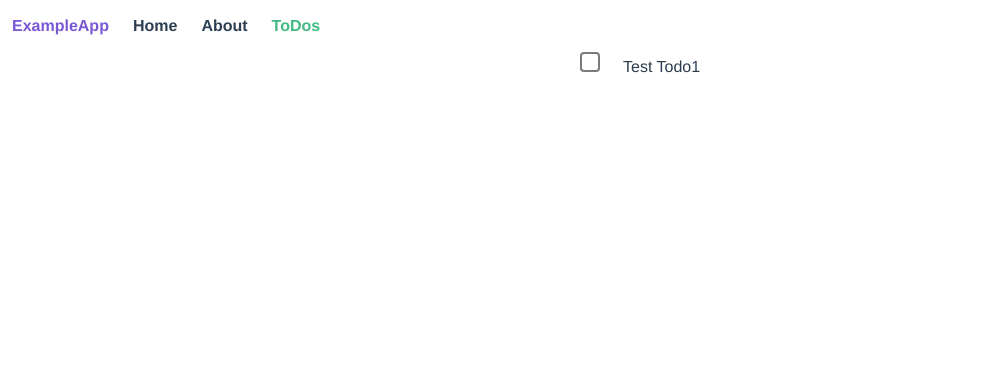
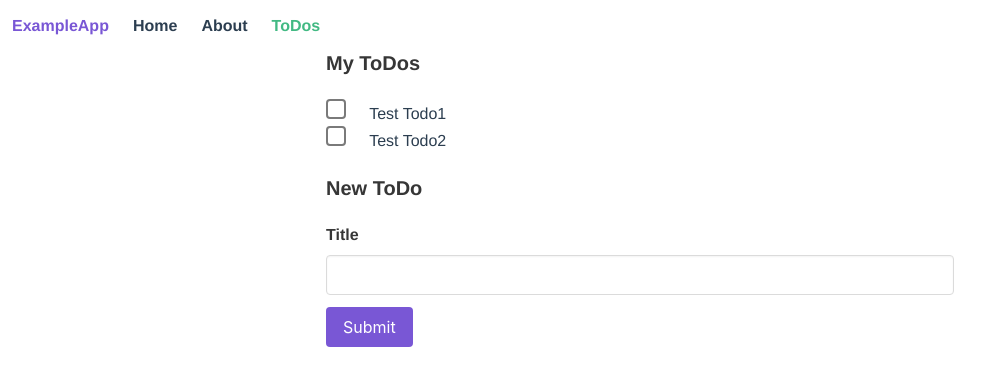
Before and after one commit to CJCarns/TodoProj, a Vue app in the folder webapp/: page /todos in a window 1280 px wide. Shown: the top 386 px of the page, without its empty margins (0-1004 px from the left). Built offline with nearby package versions, Linux system fonts and the light colour scheme.

Commit message:
added todo example with persistance

```diff
--- a/webapp/package.json
+++ b/webapp/package.json
@@ -15,7 +15,8 @@
     "core-js": "^2.6.5",
     "vue": "^2.6.10",
     "vue-router": "^3.0.3",
-    "vuex": "^3.0.1"
+    "vuex": "^3.0.1",
+    "vuex-persist": "^2.1.0"
   },
   "devDependencies": {
     "@vue/cli-plugin-babel": "^3.11.0",
--- a/webapp/src/App.vue
+++ b/webapp/src/App.vue
@@ -21,7 +21,6 @@
   font-family: "Avenir", Helvetica, Arial, sans-serif;
   -webkit-font-smoothing: antialiased;
   -moz-osx-font-smoothing: grayscale;
-  text-align: center;
   color: #2c3e50;
 }
 .nav {
--- a/webapp/src/store.js
+++ b/webapp/src/store.js
@@ -1,18 +1,39 @@
 import Vue from "vue";
 import Vuex from "vuex";
+import VuexPersist from "vuex-persist";
 
 Vue.use(Vuex);
 
+const vuexPersist = new VuexPersist({
+  key: "project-template",
+  storage: window.localStorage
+});
+
 export default new Vuex.Store({
+  plugins: [vuexPersist.plugin],
   state: {
     todos: [
       {
         id: 1,
         done: false,
         title: "Test Todo1"
+      },
+      {
+        id: 2,
+        done: false,
+        title: "Test Todo2"
       }
     ]
   },
-  mutations: {},
-  actions: {}
+  mutations: {
+    addToDo(state, todo) {
+      state.todos = [...state.todos, {...todo, done: false, id: state.todos.length+1}];
+    }
+  },
+  actions: {
+    addToDo({ commit }, toDo) {
+      debugger;
+      commit("addToDo", toDo);
+    }
+  }
 });
--- a/webapp/src/views/ToDos.vue
+++ b/webapp/src/views/ToDos.vue
@@ -1,8 +1,32 @@
 <template>
   <div class="todos">
-    <template v-for="todo in todos">
-      <ToDo :key="todo.id" :todo="todo" />
-    </template>
+    <div class="columns is-centered">
+      <div class="column is-half is-block">
+          <h5 class="is-5 title">My ToDos</h5>
+      </div>
+    </div>
+    <div class="columns is-centered">
+      <div class="column is-half">
+        <template v-for="todo in todos">
+          <ToDo :key="todo.id" :todo="todo" />
+        </template>
+      </div>
+    </div>
+    <section class="newTodo columns is-centered">
+      <div class="column is-half">
+        <h5 class="title is-5">New ToDo</h5>
+        <form v-on:submit.prevent="onSubmit">
+          <b-field label="Title">
+            <b-input v-model="newTodo.title"/>
+          </b-field>
+          <b-field>
+          <div class="control is-block">
+            <input type="submit" class="button is-link" value="Submit"/>
+          </div>
+          </b-field>
+        </form>
+      </div>
+    </section>
   </div>
 </template>
 
@@ -10,14 +34,29 @@
 import ToDo from "@/components/ToDo.vue";
 export default {
   name: "ToDos",
+  data: function() {
+    return {
+      newTodo: {
+        title: null
+      }
+    };
+  },
   computed: {
     todos() {
-      console.log("state", this.$store.state.todos);
       return this.$store.state.todos;
     }
   },
   components: {
     ToDo
+  },
+  methods: {
+    onSubmit () {
+      this.$store.dispatch('addToDo', this.newTodo).then(() => {
+        this.newTodo.title = null;
+      })
+    }
   }
 };
 </script>
+<style lang="scss" scoped>
+</style>>
```
Also changed, not shown: 2 other files (tests, documents, lock files or other folders).
